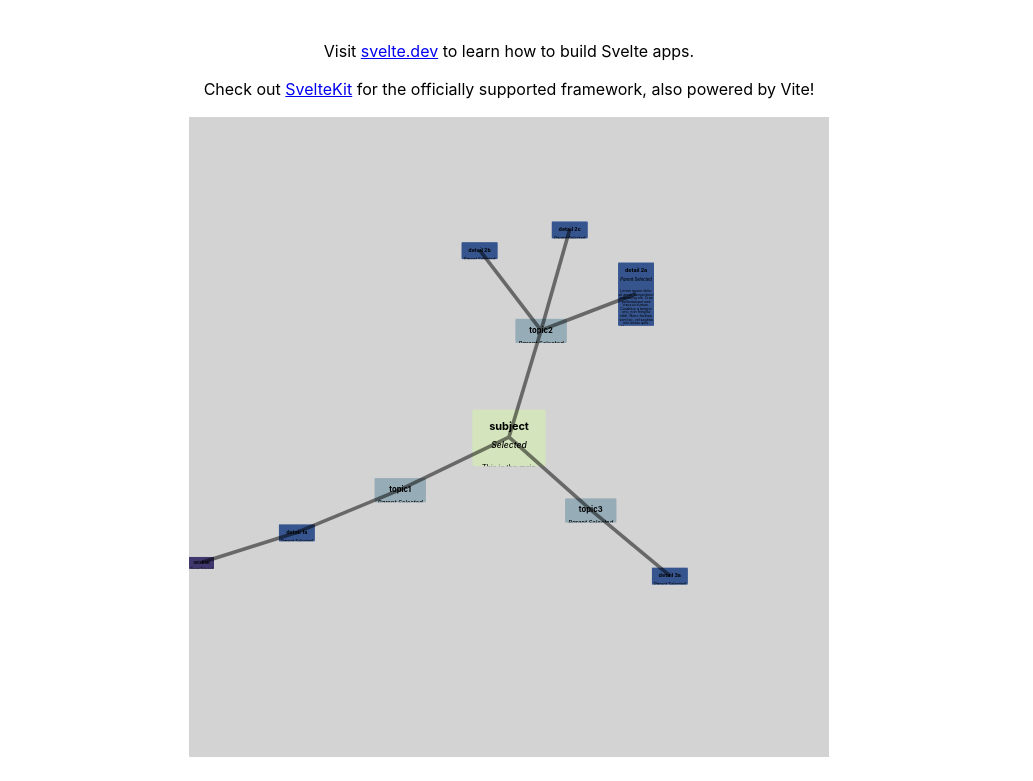
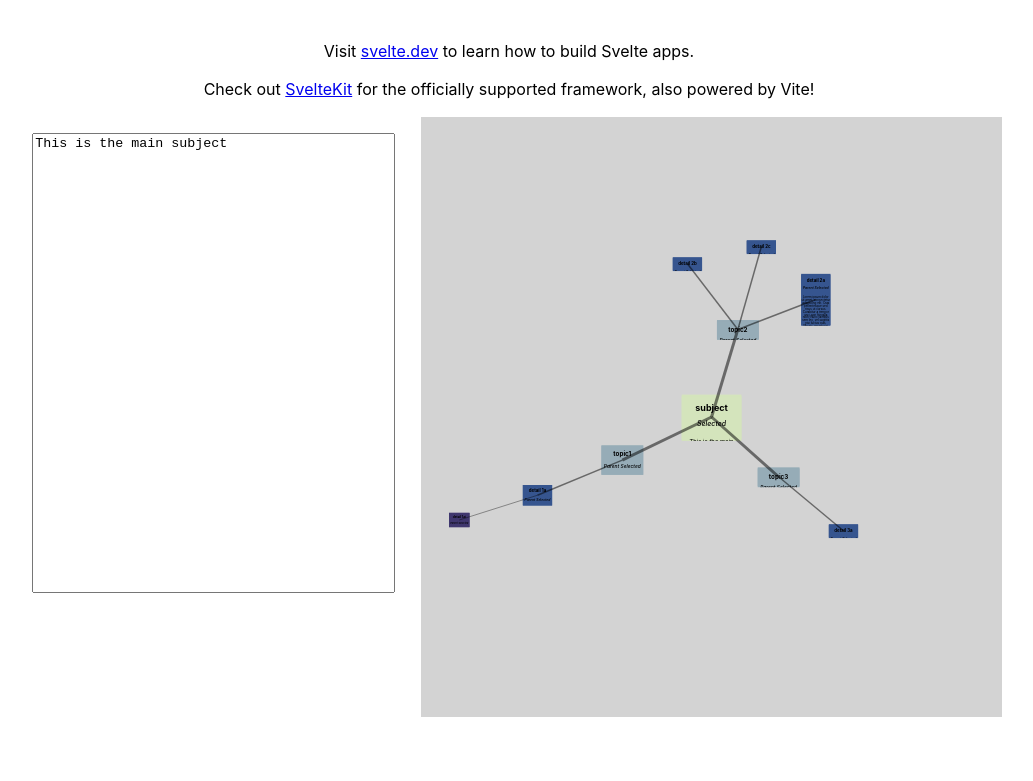
Before and after one commit to falcon75/mind-mapper, a Svelte app: page / in a window 1280 px wide. Shown: the part 481-1262 px from the top of the page, without its empty margins (131-1164 px from the left). After the commit the page ends 1222 px from the top, so only its background shows below. Built offline with nearby package versions, Linux system fonts and the light colour scheme.

Commit message:
Created (non-functioning) editor

```diff
--- a/src/App.svelte
+++ b/src/App.svelte
@@ -3,6 +3,7 @@
   import { draw } from "svelte/transition"
   import { onMount } from 'svelte';
   import Logo from './components/icons/Logo.svelte';
+import Editor from './components/editor/Editor.svelte';
 
   let visible = false;
   onMount(() => {
@@ -32,6 +33,12 @@
   :root {
     font-family: -apple-system, BlinkMacSystemFont, 'Segoe UI', Roboto, Oxygen,
       Ubuntu, Cantarell, 'Open Sans', 'Helvetica Neue', sans-serif;
+  }
+
+  *,
+  *::after,
+  *::before {
+    box-sizing: border-box;
   }
 
   main {
--- /dev/null
+++ b/src/components/editor/Editor.svelte
@@ -0,0 +1,40 @@
+<script lang="ts">
+    import { afterUpdate } from "svelte";
+    import { focusId } from "../mindmap/focus";
+    import type {Node} from "../mindmap/mindmap";
+
+    export let nodes: d3.HierarchyPointNode<Node>;
+    let focusNode = nodes.find(d => d.data.id == $focusId)
+    console.log(focusNode)
+    let description = ''
+    $focusId=1
+    $: {
+        focusNode = nodes.find(d => d.data.id == $focusId)
+        description = focusNode.data.description
+        console.log('here!')
+    }
+
+    afterUpdate(() => {
+
+    })
+</script>
+
+<style>
+    .editor {
+        width: 400px;
+        height: 600px;
+        box-sizing: border-box;
+        padding: 1em;
+    }
+
+    .editor textarea {
+        width: 100%;
+        height: 80%;
+        resize: none;
+    }
+
+</style>
+
+<div class="editor">
+    <textarea bind:value={description}/>
+</div>
--- a/src/components/mindmap/MindMap.svelte
+++ b/src/components/mindmap/MindMap.svelte
@@ -5,6 +5,7 @@
     import { onMount } from "svelte";
 
     import * as d3 from "d3";
+    import Editor from "../editor/Editor.svelte";
 
     let svg: SVGSVGElement;
 
@@ -25,20 +26,22 @@
         ).tick(5) // initial ticks before rendering, set bounds
 
     let renderedNodes = simulation.nodes()[0]
-    console.log(root)
+
     onMount(() => {
         const linkLines = d3.select("svg")
         .append("g")
-        .attr("stroke", "#000")
-        .attr("stroke-width", "1")
-        .attr("opacity", "0.5")
         .selectAll("line")
         .data(root.links())
         .join("line")
 
+        .attr("stroke", "#000")
+        .attr("opacity", "0.5")
+        .attr("stroke-width", d => 0.5 ** d.source.depth)
+
         simulation
             // TODO: add collision force
             .on("tick", () => {
+                // forces rendering update
                 renderedNodes = simulation.nodes()[0]
                 linkLines
                     .attr("x1", d => d.source.x)
@@ -46,11 +49,7 @@
                     .attr("x2", d => d.target.x)
                     .attr("y2", d => d.target.y);
             })
-            .on("end", () => {
-
-            })
-
-        // simulation.restart()
+            .on("end", () => {})
 
         // only set focus once all elements have been rendered
         // assume id 0 is reserved for root element
@@ -61,16 +60,19 @@
 
 <style>
     .mindmap {
-        background-color: lightgray;
-        width: 50vw;
-        height: 50vw;
+        width: 80%;
         margin-inline: auto;
-        overflow: hidden;
+        /* overflow: hidden; */
+
+        display: flex;
+        justify-content: center;
+        gap: 1em;
     }
 
     .mindmap svg {
-        width: 100%;
-        height: 100%;
+        background-color: lightgray;
+        width: 600px;
+        height: 600px;
     }
 </style>
 
@@ -78,6 +80,8 @@
     bind:clientHeight={containerHeight}
     bind:clientWidth={containerWidth}
 >
+    <Editor nodes={root}/>
+
     <svg
         id="mindmap-svg"
         viewBox={$view.join(" ")}
--- a/src/components/mindmap/TopicNode.svelte
+++ b/src/components/mindmap/TopicNode.svelte
@@ -37,16 +37,7 @@
 
     const selectNode = () => {
         if ($focusId == id) {
-            // When you click on the root node, resize the zoom
-            // dodgy workaround to fix following error (TODO, fix):
-            //  when the d3 simulation is still running, the bounding box of
-            //  the nodes are centred at the middle. Can fix by initialising to
-            //  larger values?
-            if (id == 0) {
-                const viewbox = getViewBox(svg, el, {x, y}, containerHeight, containerWidth)
-                view.set(viewbox)
-            }
-            // (end of workaround)
+
             $focusId = 0
         } else {
             $focusId = id
@@ -69,6 +60,8 @@
         transform-origin: center;
         transform-box: fill-box;
         transform: scale(${scale});
+
+        user-select: ${showDetail ? "auto" : "none"};
     `
 </script>
 
--- a/src/components/mindmap/focus.ts
+++ b/src/components/mindmap/focus.ts
@@ -2,6 +2,7 @@ import { writable } from "svelte/store"
 import { spring } from "svelte/motion";
 import { cubicInOut } from "svelte/easing";
 
+// TODO: use d3Scale for view
 
 export const focusId = writable(-1)
 
```
